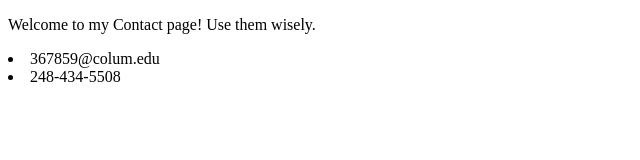
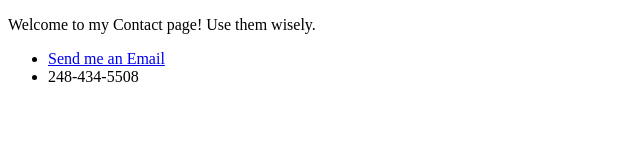
Before and after one commit to LongBlace/Hello-World-Class, a plain HTML site: page contacts/contacts.html in a window 1280 px wide. Shown: the whole page, without its empty margins (0-640 px from the left). Drawn offline with Linux system fonts and the light colour scheme.

Commit message:
Updated contacts
Added a link to the email

```diff
--- a/contacts/contacts.html
+++ b/contacts/contacts.html
@@ -4,9 +4,11 @@
 	<title>Long Nguyen</title>
 	<body>
 		<p>Welcome to my Contact page! Use them wisely.</p>
-       <li>367859@colum.edu</li>
+
+        <ul>
+        <li><a href="mailto:367859@colum.edu">Send me an Email</a></li>
         <li>248-434-5508</li>
-
+        </ul>
 
 	</body>
 </html>
```
